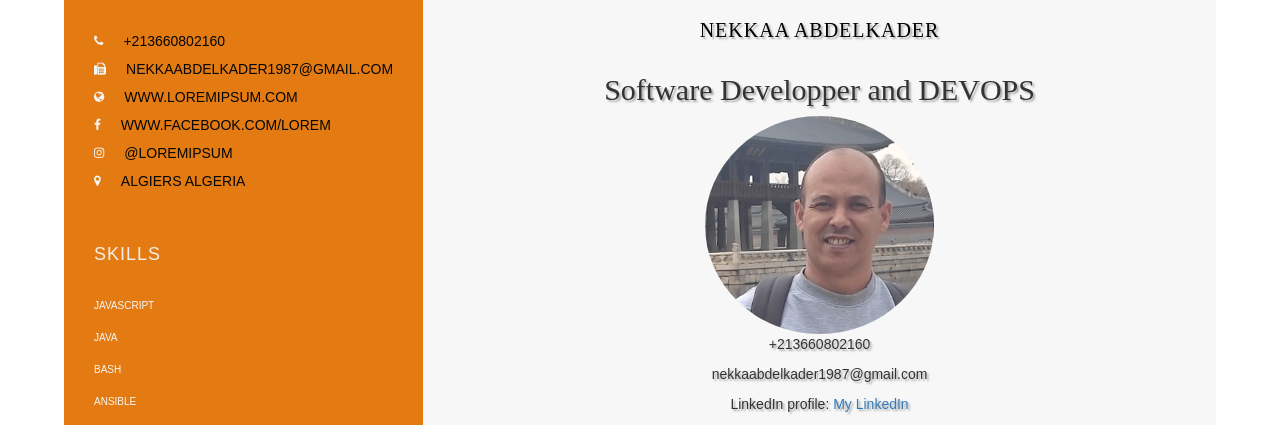
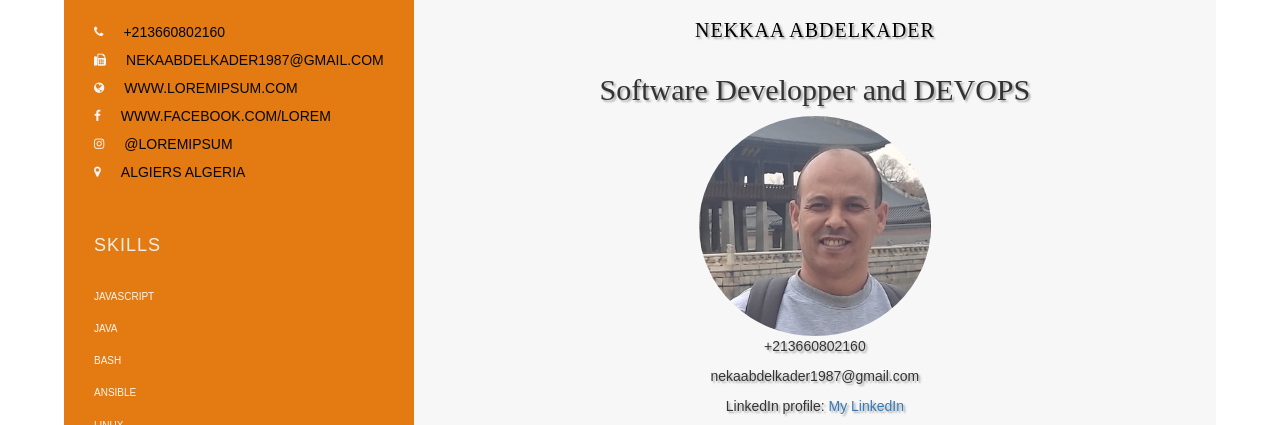
Before and after one commit to aek1987/portefolio, a plain HTML site: page index.html in a window 1280 px wide. Shown: the part 512-937 px from the top of the page. Drawn offline with nearby package versions, Linux system fonts and the light colour scheme.

Commit message:
corrigge l'addres mail et ajouter le cv_nekkaaa_docx

```diff
--- a/index.html
+++ b/index.html
@@ -47,7 +47,7 @@
                         </li>
                         <li>
                             <i class="fa fa-fax"></i>
-                            nekkaabdelkader1987@gmail.com
+                            nekaabdelkader1987@gmail.com
                         </li>
                         <li>
                             <i class="fa fa-globe"></i>
@@ -188,7 +188,7 @@
 
 
                 </p>
-                <p> nekkaabdelkader1987@gmail.com</p>
+                <p> nekaabdelkader1987@gmail.com</p>
 
                 <p>LinkedIn profile: <a href="https://www.linkedin.com/in/nekkaa-abdelkader-6939a9256/">My LinkedIn</a>
                 </p>
@@ -302,6 +302,7 @@
                 </div>
 
 
+                <a href="cv_nekkaa.docx">lin to ty CV</a> </button>
 
 
 
```
Also changed, not shown: 1 other file.
